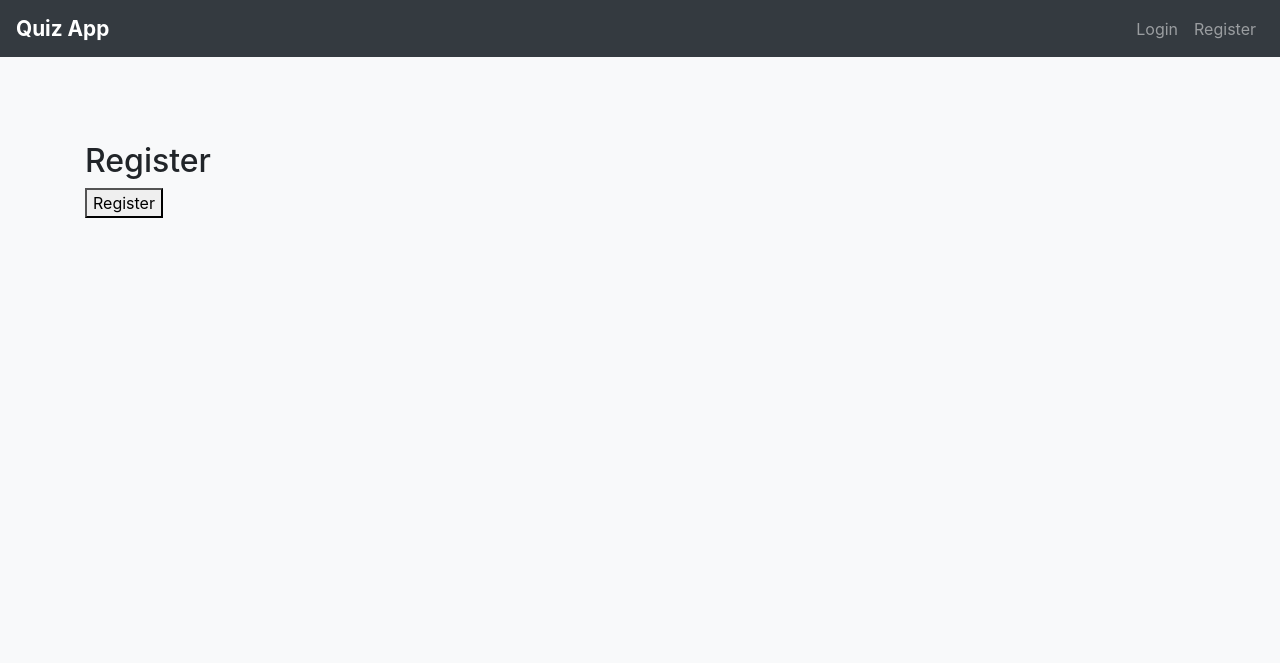
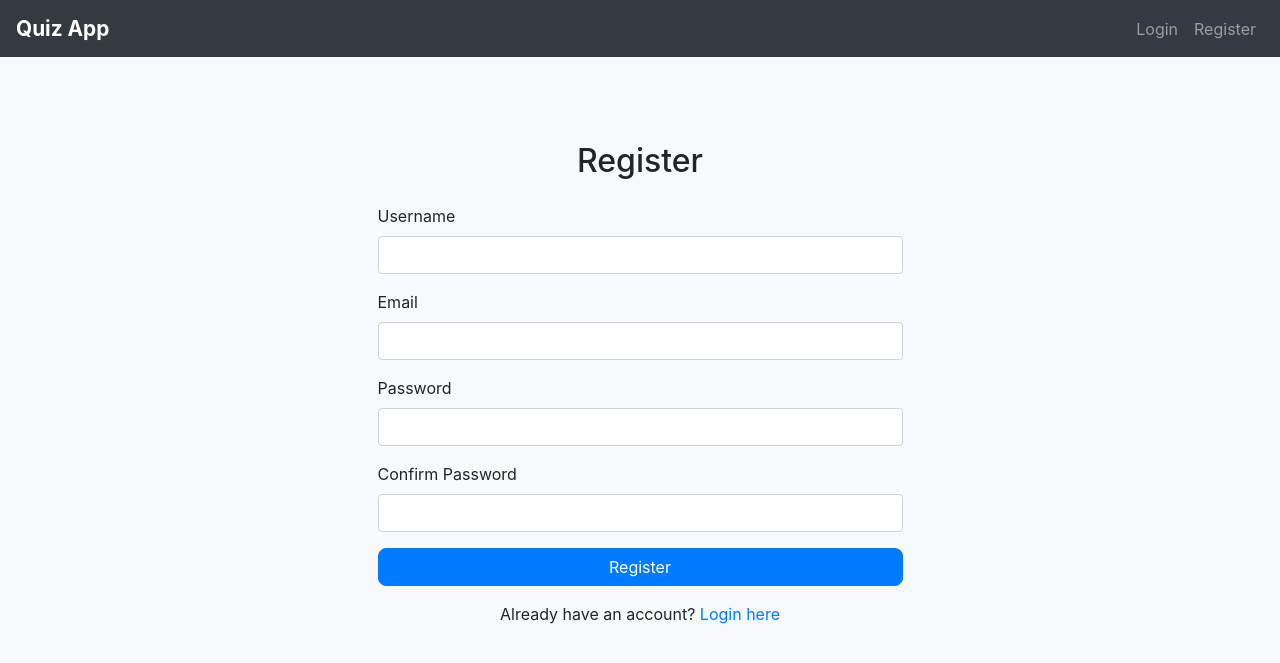
Before and after one commit to SamShri16/quiz-app, a Django app: page /register/ in a window 1280 px wide. Shown: the top 663 px of the page. Run offline with Django 5.2, Linux system fonts and the light colour scheme; some libraries are stand-ins or nearby versions.

Commit message:
Register feature fixed and working

```diff
--- a/core/views.py
+++ b/core/views.py
@@ -236,3 +236,38 @@ def upload_users_csv(request):
 def admin_manage_quizzes(request):
     quizzes = Quiz.objects.all()
     return render(request, 'core/admin_manage_quizzes.html', {'quizzes': quizzes})
+
+
+def register(request):
+    if request.method == 'POST':
+        username = request.POST.get('username')
+        email    = request.POST.get('email')
+        password = request.POST.get('password')
+        confirm  = request.POST.get('confirm_password')
+
+        if not username or not email or not password:
+            messages.error(request, "All fields are required.")
+            return redirect('register')
+
+        if password != confirm:
+            messages.error(request, "Passwords do not match.")
+            return redirect('register')
+
+        if User.objects.filter(username=username).exists():
+            messages.error(request, "Username already exists.")
+            return redirect('register')
+
+        if User.objects.filter(email=email).exists():
+            messages.error(request, "Email already exists.")
+            return redirect('register')
+
+        User.objects.create_user(
+            username=username,
+            email=email,
+            password=password
+        )
+
+        messages.success(request, "Account created successfully!")
+        return redirect('login')
+
+    return render(request, 'core/register.html')
--- a/templates/core/register.html
+++ b/templates/core/register.html
@@ -1,13 +1,51 @@
-{% extends 'core/base.html' %}
+{% extends 'base.html' %}
+{% load static %}
 
 {% block content %}
+<div class="container">
+    <div class="row justify-content-center">
+        <div class="col-md-6">
 
-<h2>Register</h2>
+            <h2 class="mb-4 text-center">Register</h2>
 
-<form method="post">
-    {% csrf_token %}
-    {{ form.as_p }}
-    <button type="submit">Register</button>
-</form>
+            {% for message in messages %}
+                <div class="alert alert-{{ message.tags }}">{{ message }}</div>
+            {% endfor %}
 
+            <form method="POST">
+                {% csrf_token %}
+
+                <div class="form-group">
+                    <label>Username</label>
+                    <input type="text" name="username" class="form-control" required>
+                </div>
+
+                <div class="form-group">
+                    <label>Email</label>
+                    <input type="email" name="email" class="form-control" required>
+                </div>
+
+                <div class="form-group">
+                    <label>Password</label>
+                    <input type="password" name="password" class="form-control" required>
+                </div>
+
+                <div class="form-group">
+                    <label>Confirm Password</label>
+                    <input type="password" name="confirm_password" class="form-control" required>
+                </div>
+
+                <button type="submit" class="btn btn-primary btn-block">
+                    Register
+                </button>
+            </form>
+
+            <div class="text-center mt-3">
+                Already have an account?
+                <a href="{% url 'login' %}">Login here</a>
+            </div>
+
+        </div>
+    </div>
+</div>
 {% endblock %}
```
